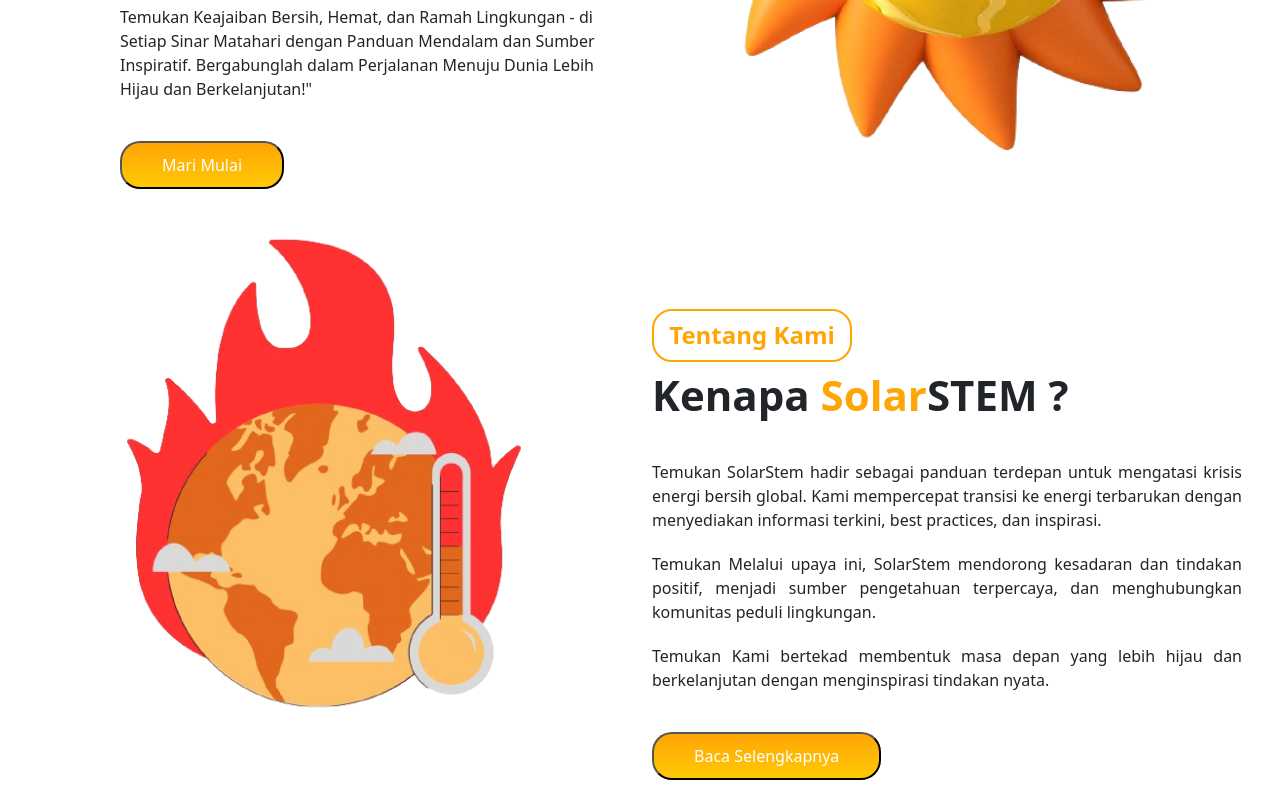
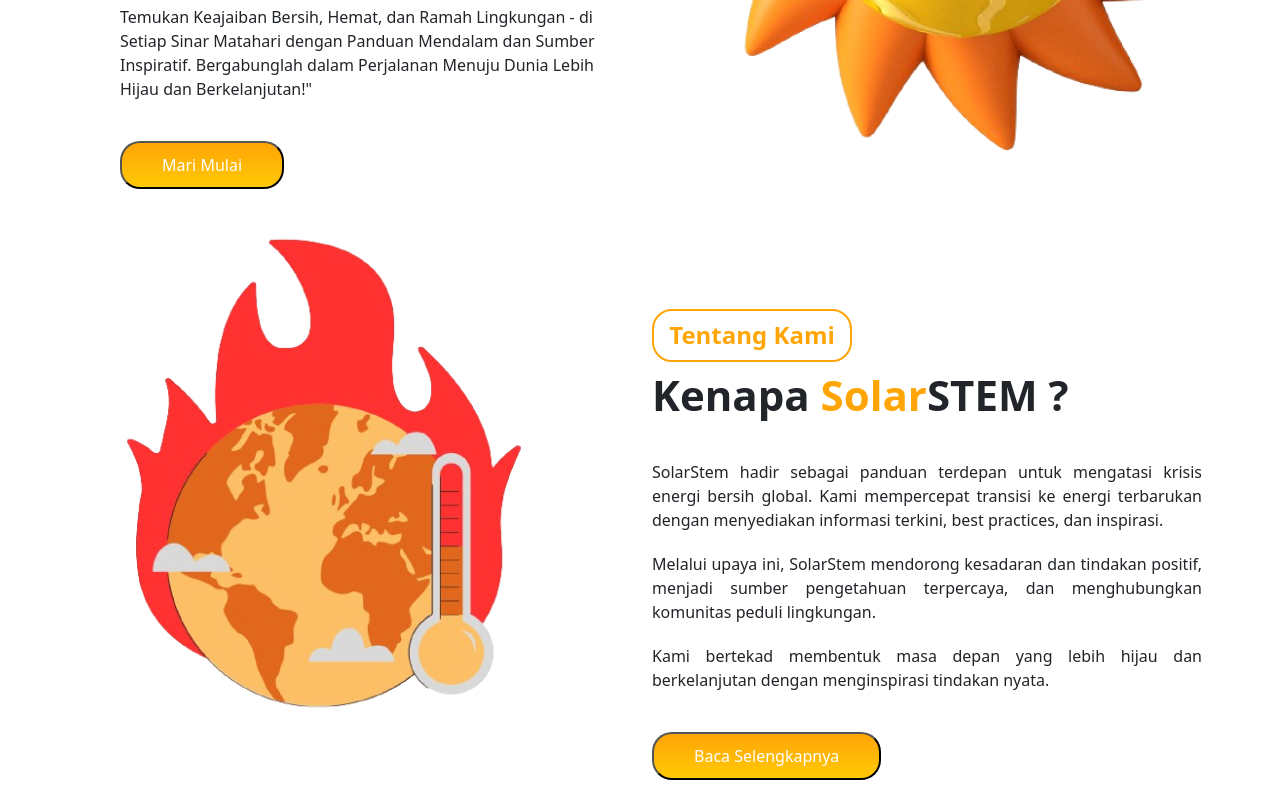
Before and after one commit to JukJerus/SolarSTEM, a plain HTML site: page index.html in a window 1280 px wide. Shown: the part 528-1328 px from the top of the page. Drawn offline with nearby package versions, Linux system fonts and the light colour scheme.

Commit message:
Update index.html

```diff
--- a/index.html
+++ b/index.html
@@ -98,29 +98,22 @@
           <div class="col-md-6">
             <div>
               <h3
-              style="font-size: 24px; margin-top: 80px; font-weight: bold; border: 2px solid #FFA505; padding: 0px; width: 200px; text-align: center; padding: 10px; border-radius: 20px; color: #FFA505;">
-              Tentang Kami
-            </h3>
+                style="font-size: 24px; margin-top: 80px; font-weight: bold; border: 2px solid #FFA505; padding: 0px; width: 200px; text-align: center; padding: 10px; border-radius: 20px; color: #FFA505;">
+                Tentang Kami
+              </h3>
             </div>
-            <h2
-              style="font-size: 42px;  margin-bottom: 40px; font-weight: bold; width: 520px;">
+            <h2 style="font-size: 42px;  margin-bottom: 40px; font-weight: bold; width: 520px;">
               Kenapa <span style="color: #FFA505;">Solar</span>STEM ?
             </h2>
-            <p
-              style="font-size: 16px; margin-bottom: 20px; line-height: 1.5em; width: 590px; text-align: justify;">
-              Temukan
+            <p style="font-size: 16px; margin-bottom: 20px; line-height: 1.5em; width: 550px; text-align: justify;">
               SolarStem hadir sebagai panduan terdepan untuk mengatasi krisis energi bersih global. Kami mempercepat
               transisi ke energi terbarukan dengan menyediakan informasi terkini, best practices, dan inspirasi.
             </p>
-            <p
-              style="font-size: 16px; margin-bottom: 20px; line-height: 1.5em; width: 590px; text-align: justify;">
-              Temukan
+            <p style="font-size: 16px; margin-bottom: 20px; line-height: 1.5em; width: 550px; text-align: justify;">
               Melalui upaya ini, SolarStem mendorong kesadaran dan tindakan positif, menjadi sumber pengetahuan
               terpercaya, dan menghubungkan komunitas peduli lingkungan.
             </p>
-            <p
-              style="font-size: 16px; margin-bottom: 40px; line-height: 1.5em; width: 590px; text-align: justify;">
-              Temukan
+            <p style="font-size: 16px; margin-bottom: 40px; line-height: 1.5em; width: 550px; text-align: justify;">
               Kami bertekad membentuk masa depan yang lebih hijau dan berkelanjutan dengan menginspirasi tindakan nyata.
             </p>
             <button
@@ -128,6 +121,8 @@
               Selengkapnya</button>
           </div>
         </div>
-      </section>    </section>
+      </section>
+    </section>
   </main>
+
 </html>
```
